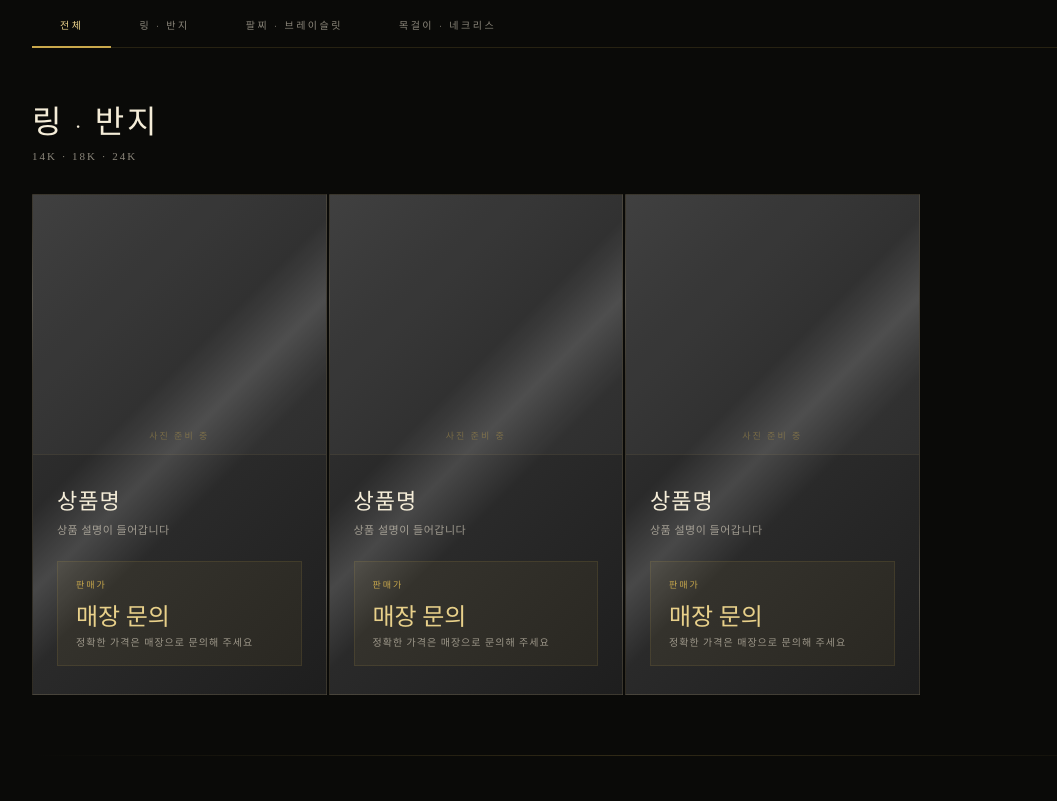
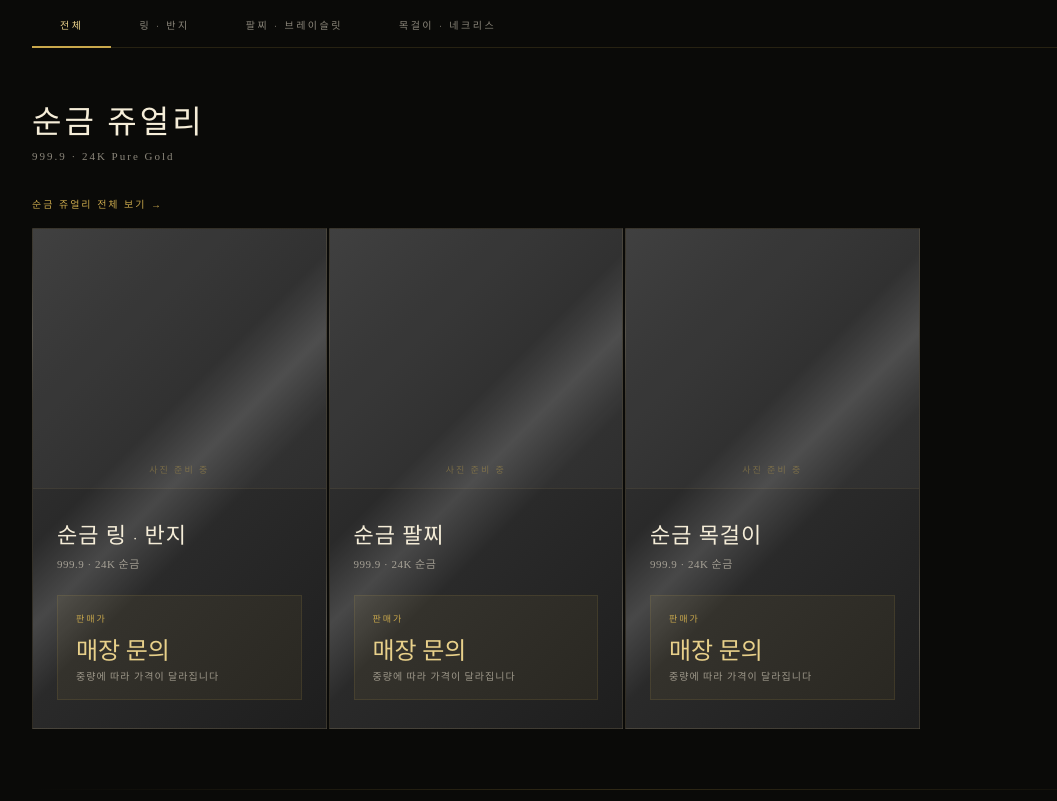
Before and after one commit to junking233-cpu/sagye-gold-home, a plain HTML site: page jewellery.html in a window 1280 px wide. Shown: the part 445-1246 px from the top of the page, without its empty margins (16-1073 px from the left). Drawn offline with nearby package versions, Linux system fonts and the light colour scheme.

Commit message:
Update jewellery.html

```diff
--- a/jewellery.html
+++ b/jewellery.html
@@ -82,6 +82,22 @@ nav{position:fixed;top:0;left:0;right:0;z-index:100;padding:20px 48px;display:fl
 
 <div class="products-section">
 
+  <!-- 순금 쥬얼리 섹션 -->
+  <div id="sec-gold">
+    <div class="category-title">순금 쥬얼리</div>
+    <div class="category-sub">999.9 · 24K Pure Gold</div>
+    <div style="margin-bottom:16px;">
+      <a href="gold_jewellery.html" style="font-family:'Montserrat',sans-serif;font-size:10px;letter-spacing:2px;color:var(--gold);text-decoration:none;">순금 쥬얼리 전체 보기 →</a>
+    </div>
+    <div class="products-grid">
+      <div class="product-card" onclick="location.href='gold_jewellery.html'" style="cursor:pointer;"><div class="product-img"><div class="product-img-label">사진 준비 중</div></div><div class="product-info"><div class="product-name">순금 링 · 반지</div><div class="product-desc">999.9 · 24K 순금</div><div class="product-price-box"><div class="product-price-label">판매가</div><div class="product-price">매장 문의</div><div class="product-price-unit">중량에 따라 가격이 달라집니다</div></div></div></div>
+      <div class="product-card" onclick="location.href='gold_jewellery.html'" style="cursor:pointer;"><div class="product-img"><div class="product-img-label">사진 준비 중</div></div><div class="product-info"><div class="product-name">순금 팔찌</div><div class="product-desc">999.9 · 24K 순금</div><div class="product-price-box"><div class="product-price-label">판매가</div><div class="product-price">매장 문의</div><div class="product-price-unit">중량에 따라 가격이 달라집니다</div></div></div></div>
+      <div class="product-card" onclick="location.href='gold_jewellery.html'" style="cursor:pointer;"><div class="product-img"><div class="product-img-label">사진 준비 중</div></div><div class="product-info"><div class="product-name">순금 목걸이</div><div class="product-desc">999.9 · 24K 순금</div><div class="product-price-box"><div class="product-price-label">판매가</div><div class="product-price">매장 문의</div><div class="product-price-unit">중량에 따라 가격이 달라집니다</div></div></div></div>
+    </div>
+  </div>
+
+  <div class="section-divider" id="div-ring"></div>
+
   <!-- 링 섹션 -->
   <div id="sec-ring">
     <div class="category-title">링 · 반지</div>
```
